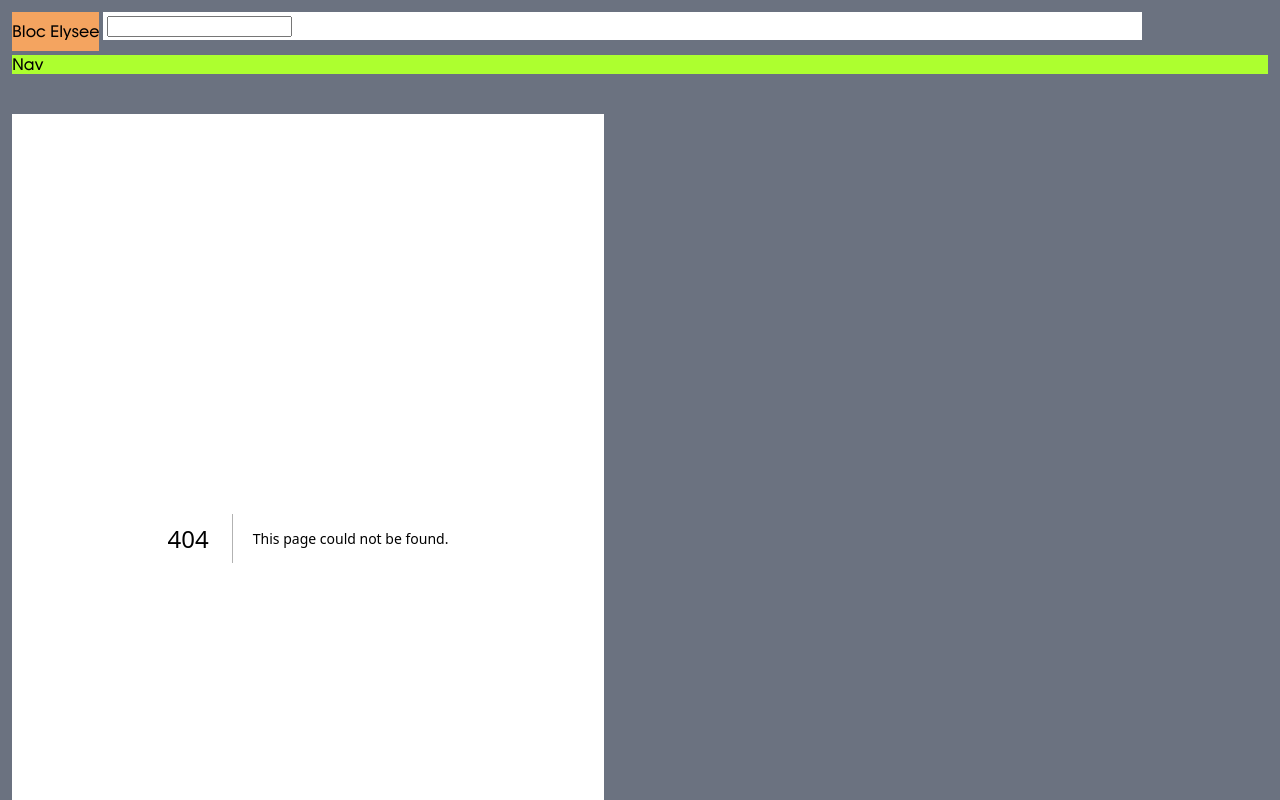
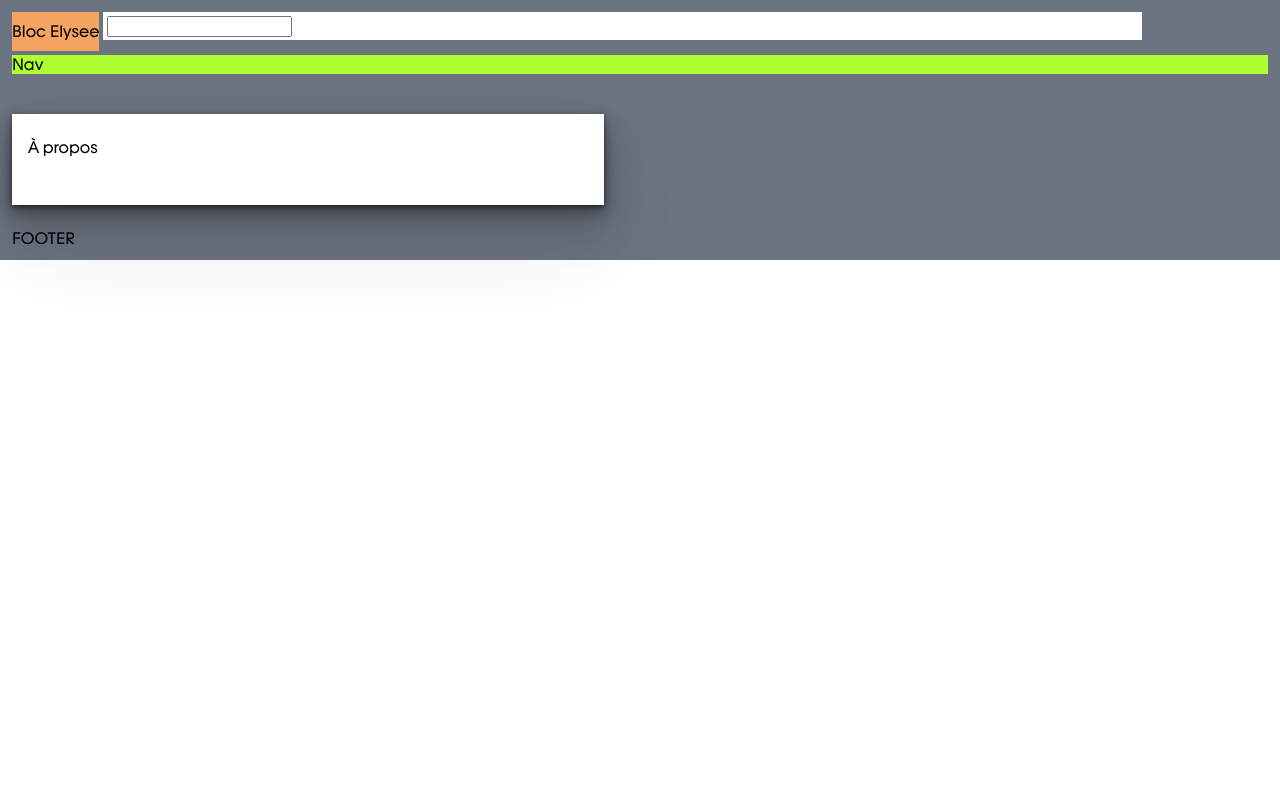
Before and after one commit to stefina/Lippman_POC, a Next.js app: page /a-propos/a-propos in a window 1280 px wide. Before the commit this address had no page. Shown: the top 800 px of the page. Built offline with nearby package versions, Linux system fonts and the light colour scheme.

Commit message:
LIPPMANN-5: Refactoring + add fonts to project

```diff
--- a/components/DefaultLayout.module.scss
+++ b/components/DefaultLayout.module.scss
@@ -13,4 +13,5 @@
     padding: $spacer-6-24px $spacer-4-16px $spacer-12-48px $spacer-4-16px;
     background-color: $white;
     max-width: 37rem;
+    box-shadow: 0px 47px 98px rgba(0, 0, 0, 0.0671069), 0px 23.5229px 49.0479px rgba(0, 0, 0, 0.0975551), 0px 14.1691px 29.5441px rgba(0, 0, 0, 0.120149), 0px 9.08032px 18.9334px rgba(0, 0, 0, 0.14), 0px 5.88513px 12.2711px rgba(0, 0, 0, 0.159851), 0px 3.70462px 7.72453px rgba(0, 0, 0, 0.182445), 0px 2.12854px 4.43822px rgba(0, 0, 0, 0.212893), 0px 0.936824px 1.95338px rgba(0, 0, 0, 0.28);
 }
--- a/components/text/Text.module.scss
+++ b/components/text/Text.module.scss
@@ -1,7 +1,7 @@
 @import '../../styles//abstracts/variables';
 
 .text {
-    margin: $spacer-4-16px 0;
+    margin: $spacer-4-16px 0 0;
     line-height: 130%;
     font-size: 1rem;
 }
--- a/pages/_app.tsx
+++ b/pages/_app.tsx
@@ -3,12 +3,25 @@ import type { AppProps } from 'next/app'
 import DefaultLayout from '../components/DefaultLayout'
 import localFont from '@next/font/local'
 
-const photoElyseeFont = localFont({ src: './fonts/PhotoElysee-Regular.woff2', weight: '400', style: 'normal' })
+const photoElyseeFont = localFont({
+  src: [
+    {
+      path: './fonts/PhotoElysee-Regular.woff2',
+      weight: '400',
+      style: 'normal',
+    },
+    {
+      path: './fonts/PhotoElysee-Bold.woff2',
+      weight: '900',
+      style: 'normal',
+    },
+  ],
+})
 
 export default function App({ Component, pageProps }: AppProps) {
   return (
     <DefaultLayout className={photoElyseeFont.className}>
-        <Component {...pageProps} />
+      <Component {...pageProps} />
     </DefaultLayout>
   )
 }
--- /dev/null
+++ b/pages/a-propos/a-propos.js
@@ -0,0 +1,9 @@
+import React from 'react'
+
+export default function index() {
+    return (
+        <div>
+            À propos
+        </div>
+    )
+}
--- a/styles/main.scss
+++ b/styles/main.scss
@@ -19,6 +19,10 @@ a {
   box-sizing: border-box;
 }
 
+h1, h2 {
+  font-weight: 900;
+}
+
 h1, h2, h3, h4, h5, h6, p {
   margin: 0;
 }
```
Also changed, not shown: pages/index.tsx (+2 -12 lines), 1 other file (tests, documents, lock files or other folders).
